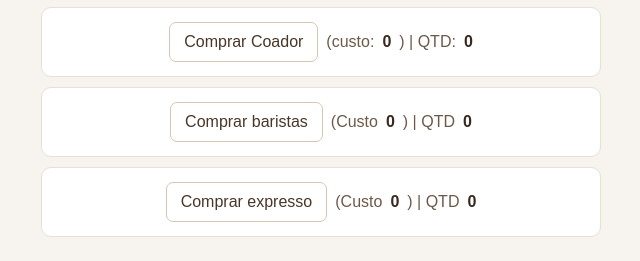
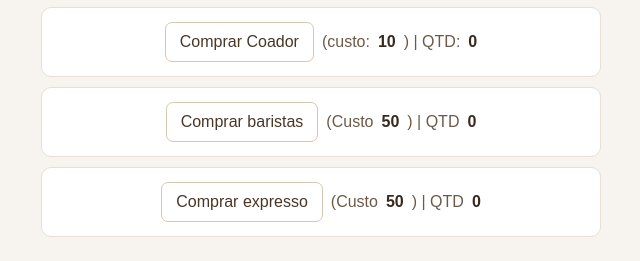
Before and after one commit to Joich1/coffee-clicker, a plain HTML site: page index.html in a window 1280 px wide. Shown: the part 492-753 px from the top of the page, 319-959 px from the left. Drawn offline with Linux system fonts and the light colour scheme.

Commit message:
js feito

```diff
--- a/index.html
+++ b/index.html
@@ -15,7 +15,7 @@
     <img src="https://encrypted-tbn0.gstatic.com/images?q=tbn:ANd9GcQTUFI-KLazhHMZhVHknaYfstEUNOd0WkoBwqHk2Z9FTOESUA9bhWOnh37l&s=10" id="btncafe" ><br>
     <button id="btncafe2">clicar (teste) </button>
 
-    <div>
+    <div id="cupgradeclique2">
         <button id="btnupgradeclique">Melhorar clique</button> (Custo: <span id="cupgradeclique">0</span>) | Por clique: <span id="poderclique">1</span>
     </div>
 
--- a/main.js
+++ b/main.js
@@ -6,6 +6,7 @@ let custoUpgradeClique = 1000;
 
 const btnUpgradeClique = document.getElementById('btnupgradeclique');
 const custoUpgradeClique2 = document.getElementById('cupgradeclique');
+
 const poderclique2 = document.getElementById('poderclique');
 const removercps = document.getElementById('removercps');
 
@@ -16,11 +17,14 @@ const btnCafe = document.getElementById('btncafe');
 const btnCafe2 = document.getElementById('btncafe2');
 const btnReset = document.getElementById('btnprogresso');
 
+const divcustoupgrade = document.getElementById('cupgradeclique2');
+divcustoupgrade.hidden = !(cafes >= custoUpgradeClique);
+
 const itensLoja = [
     {
         id: 'coador',
-        cBase: 0,//10
-        custo: 0,
+        cBase: 10,//10
+        custo: 10,
         producao: 1,
         quantidade: 0,
         btn: document.getElementById('btncoador'),
@@ -29,8 +33,8 @@ const itensLoja = [
     },
     {
         id: 'barista',
-        cBase: 0,//50
-        custo: 0,
+        cBase: 50,//50
+        custo: 50,
         producao: 5,
         quantidade: 0,
         btn: document.getElementById('btnbarista'),
@@ -39,8 +43,8 @@ const itensLoja = [
     },
     {
         id: 'expresso',
-        cBase: 0,//200
-        custo: 0,
+        cBase: 50,//200
+        custo: 50,
         producao: 20,
         quantidade: 0,
         btn: document.getElementById('btnexpresso'),
@@ -64,6 +68,7 @@ function attcafe() {
     poderclique2.textContent = poderclique;
 
     btnUpgradeClique.hidden = !(cafes >= custoUpgradeClique);
+
 
     removercps.addEventListener('click', () =>{
         cafes = 0;
```
